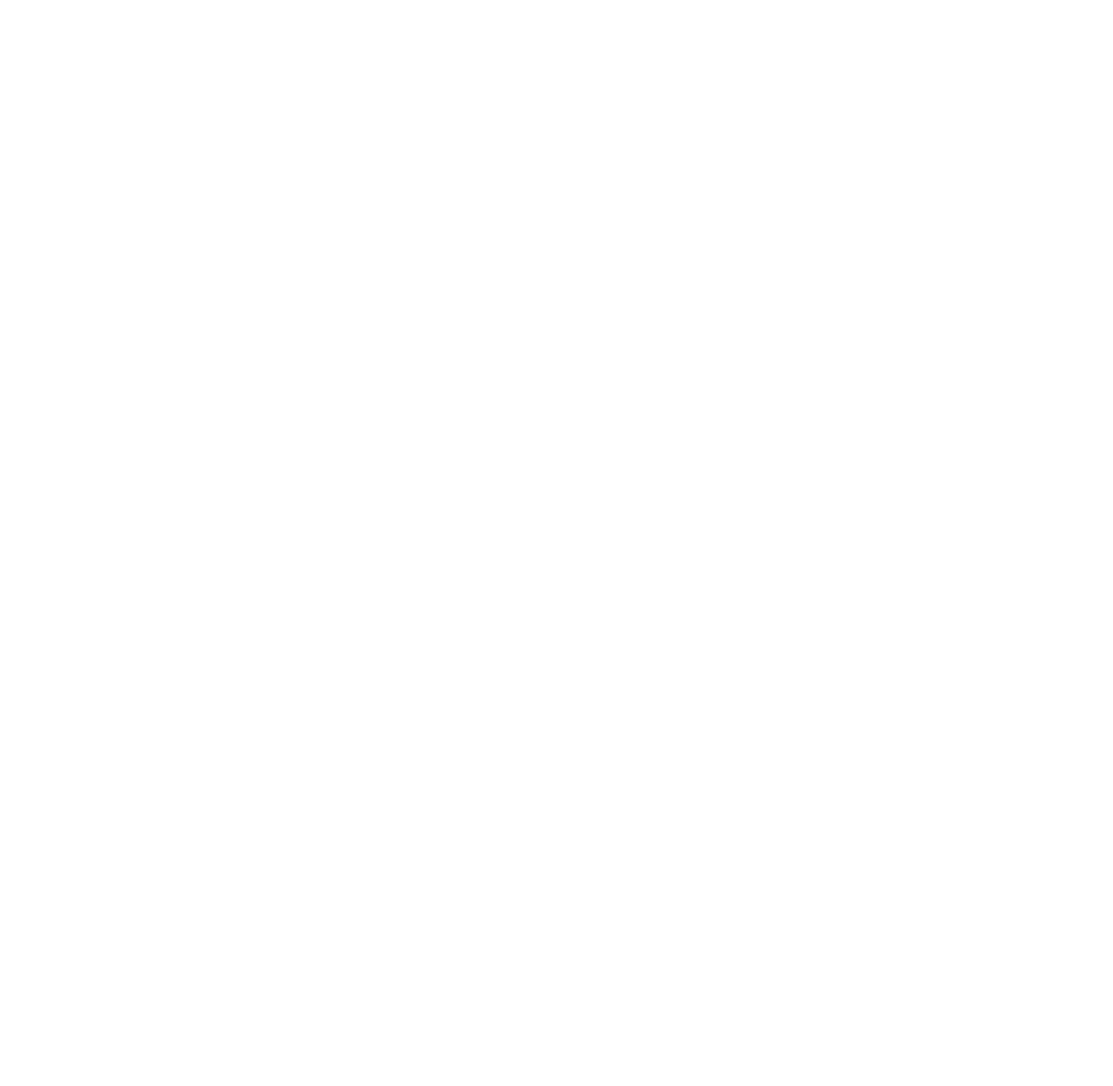
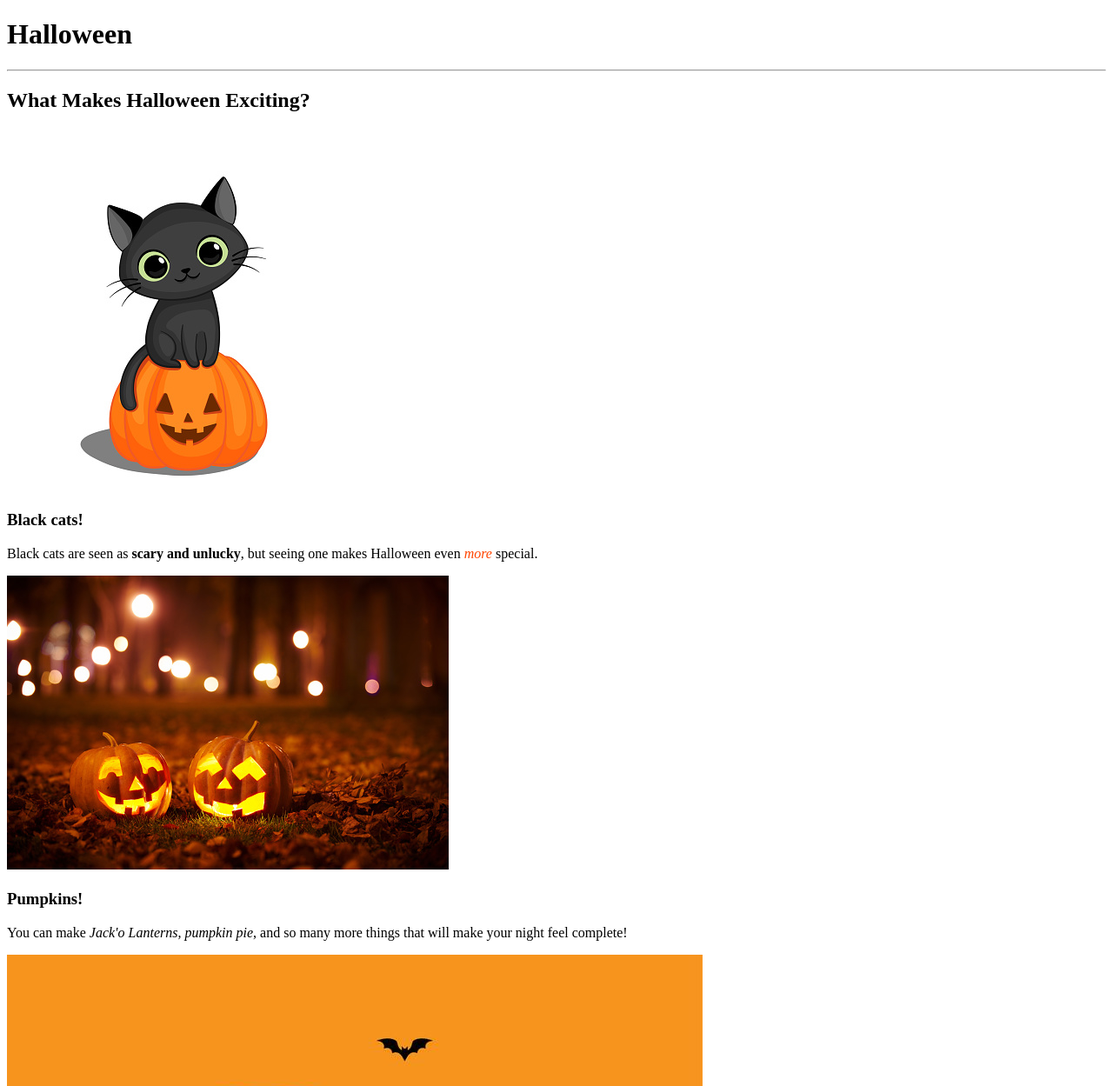
Before and after one commit to kmastrin/html1, a plain HTML site: page index.html in a window 1280 px wide. Shown: the top 1249 px of the page at 87% size. Before the commit the page ends 800 px from the top, so only its background shows below. Drawn offline with Linux system fonts and the light colour scheme.

Commit message:
new index

```diff
--- a/index.html
+++ b/index.html
@@ -2,9 +2,23 @@
 <html>
 <head>
 <meta charset="utf-8">
-<title>Untitled Document</title>
+<title>HTML1</title>
 </head>
 
 <body>
+	<h1>Halloween</h1>
+	<hr>
+		<h2>What Makes Halloween Exciting?</h2>
+	<img src="images/blackcat.jpg" alt="Black Cat">
+		<h3>Black cats!</h3>
+<p>Black cats are seen as <b title="scary.">scary and unlucky</b>, but seeing one makes Halloween even <em title="more special." style="color: orangered">more</em> special.</p>
+	<img src="images/pumpkin.jpg" alt="Pumpkins Sitting Together">
+		<h3>Pumpkins!</h3>
+	<p>You can make <i title="Jack'o Lanterns.">Jack'o Lanterns, pumpkin pie</i>, and so many more things that will make your night feel complete!</p>
+	<img src="images/ghost.jpg" alt="Cute Ghost">
+		<h3>Ghosts!</h3>
+	<p title="Ghosts are cool!">Ghost lolipops, decorations, etc. You can't have Halloween without them.</p>
+
+
 </body>
 </html>
```
